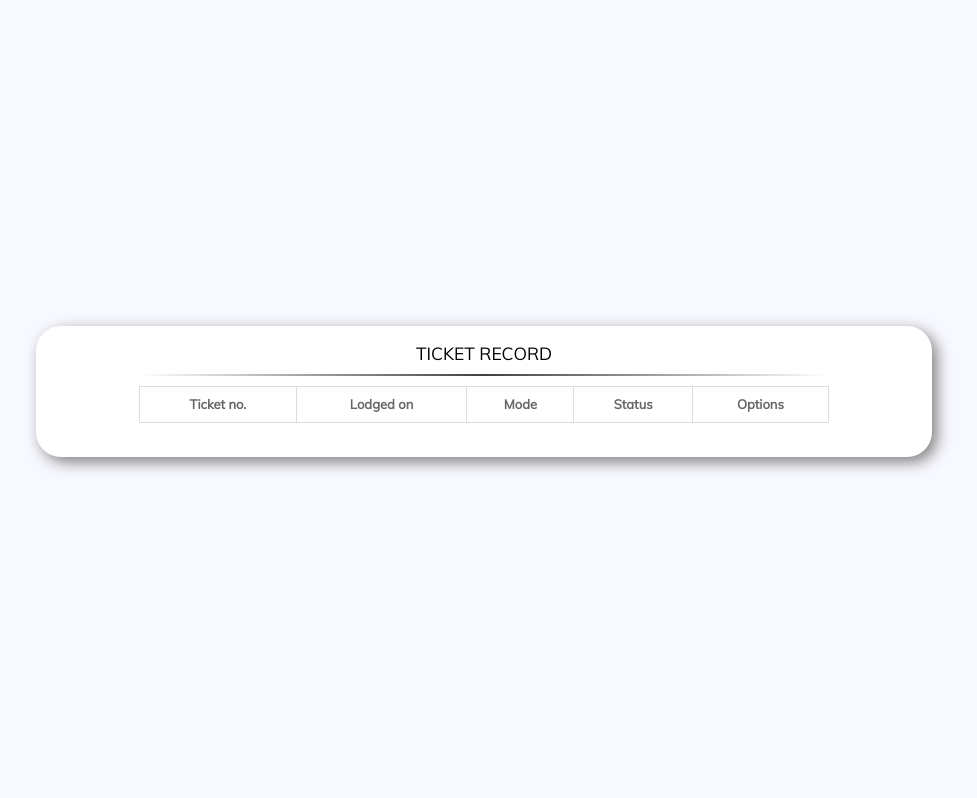
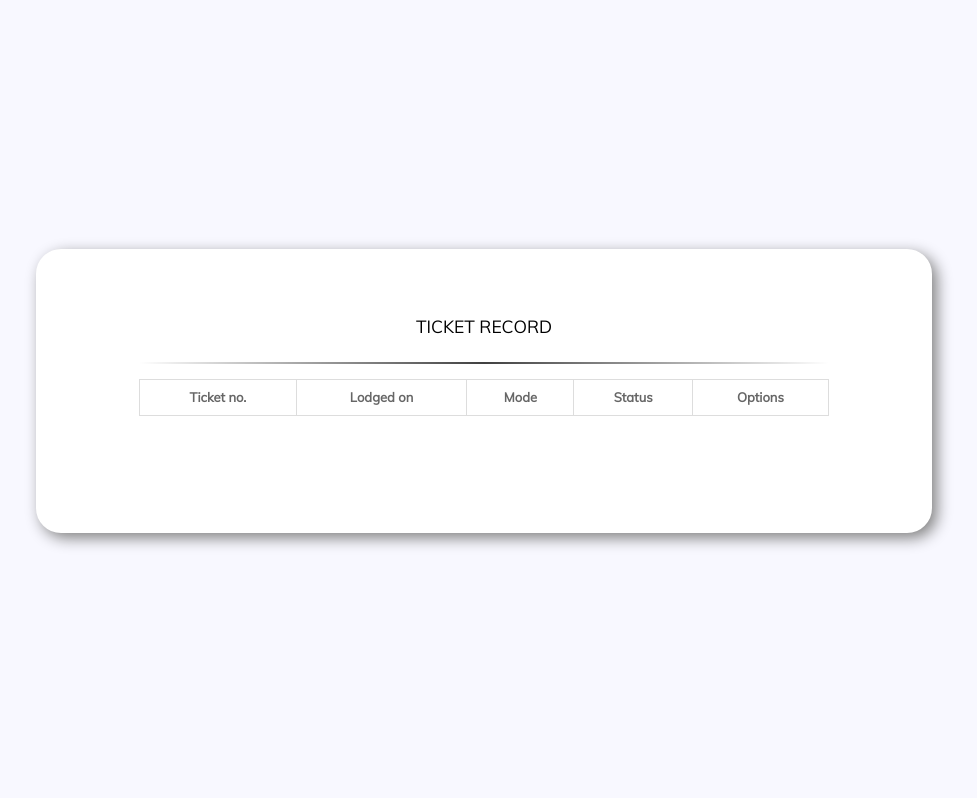
Before and after one commit to manabsaha/TechnicalHelpdesk, a Flask app: page /services/ in a window 1280 px wide. Shown: the part 1525-2323 px from the top of the page, without its empty margins (156-1133 px from the left). Run offline with Flask 2, Linux system fonts and the light colour scheme; lists and menus that the app fills with data are empty; some libraries are stand-ins or nearby versions; some web fonts are replaced.

Commit message:
cosmetic updates v2

```diff
--- a/templates/site/services.html
+++ b/templates/site/services.html
@@ -17,7 +17,7 @@
   border: 2px solid white;
   border-radius: 25px;
   box-shadow: 5px 5px 15px grey;
-  padding-top: 10px;
+  padding-top: 100px;
   padding-bottom: 48px;
   background: url("../images/whitebg.jpg");
    background-size: cover;}
@@ -125,10 +125,10 @@
      <div class="inner12 p-4 mb-4 bg-white" data-aos="fade-up" data-aos-delay="800" style="height:150%; margin-top:100px;" >
 
         <form action="" method="post">
-            <h3 style="text-align:center">TICKET RECORD</h3>
-            <hr>
+            <h3 style="text-align:center; padding-top:50px; padding-bottom:15px">TICKET RECORD</h3>
+            <hr style="margin-bottom:15px">
             <div class="item form-wrapper">
-                <table class="table table-bordered" style="text-align:center;">
+                <table class="table table-bordered" style="text-align:center; margin-bottom:100px;">
                     <tr>
                         <th>Ticket no.</th>
                         <th>Lodged on</th>
```
